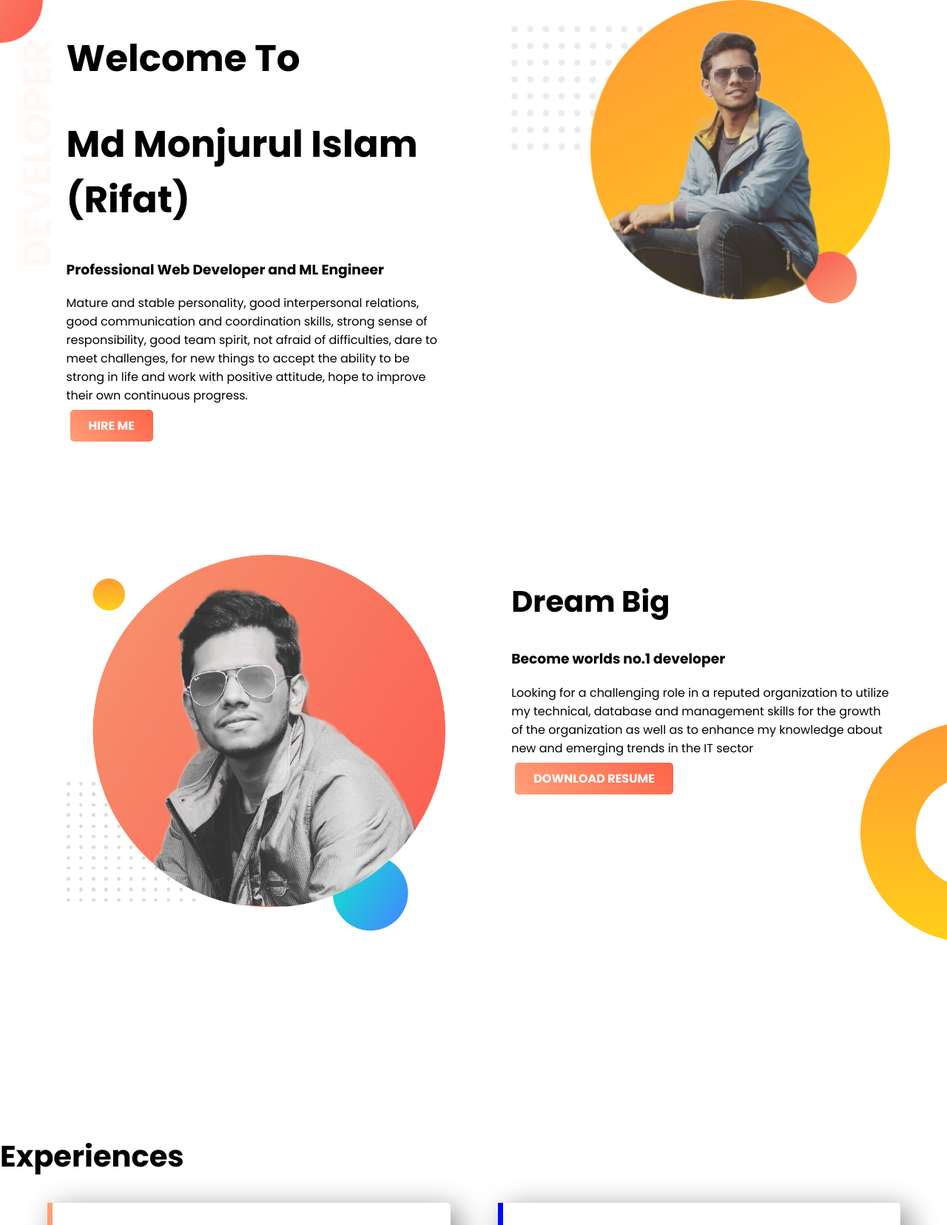
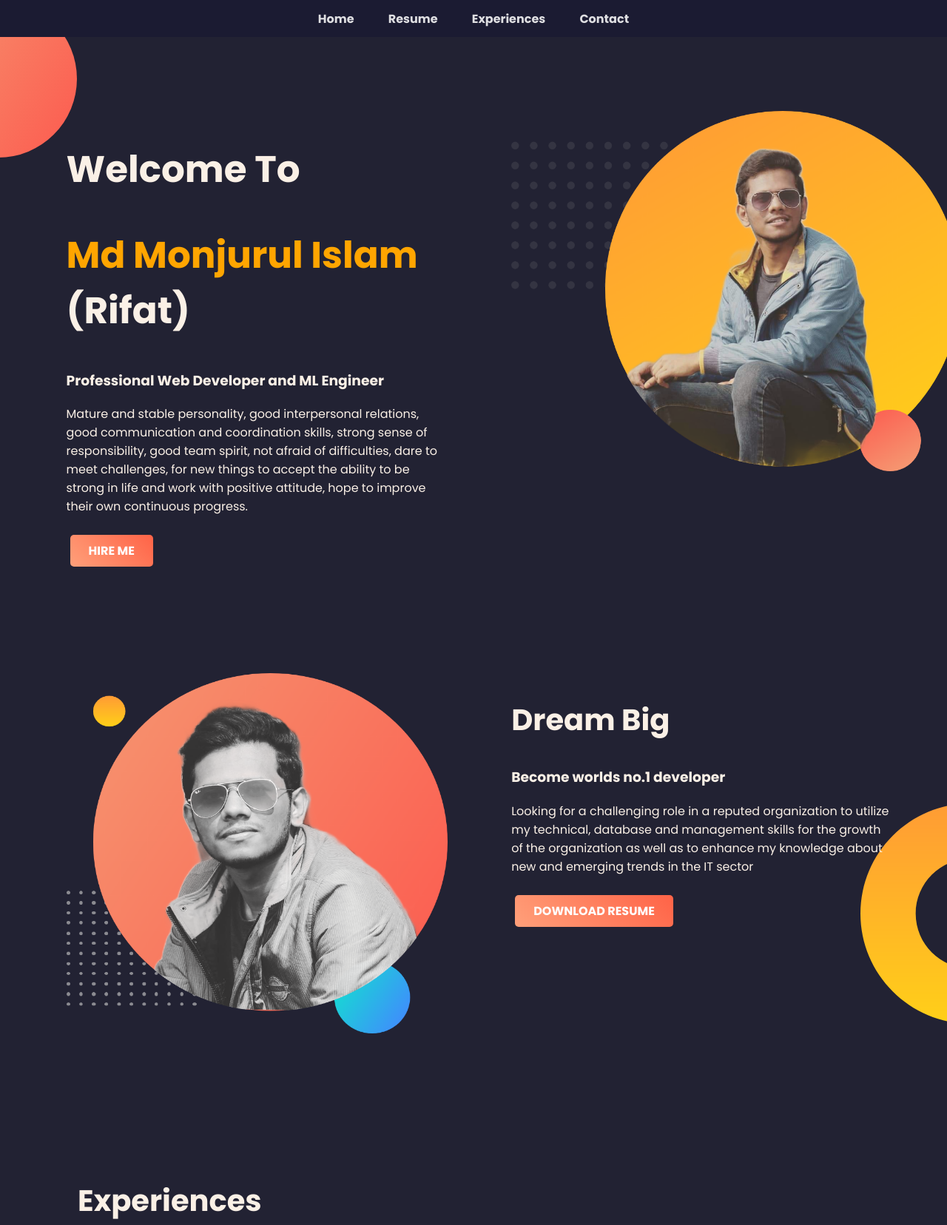
Before and after one commit to rifat3165/portfolio, a plain HTML site: page index.html in a window 1280 px wide. Shown: the top 1656 px of the page at 74% size. Drawn offline with Linux system fonts and the light colour scheme.

Commit message:
update my portfolio

```diff
--- a/index.html
+++ b/index.html
@@ -8,26 +8,45 @@
     <link rel="preconnect" href="https://fonts.gstatic.com" crossorigin>
     <link href="https://fonts.googleapis.com/css2?family=Poppins:ital,wght@0,100;0,200;0,300;0,400;0,500;0,600;0,700;0,800;0,900;1,100;1,200;1,300;1,400;1,500;1,600;1,700;1,800;1,900&display=swap" rel="stylesheet">
     <link rel="stylesheet" href="style.css">
+    <link rel="stylesheet" href="https://cdnjs.cloudflare.com/ajax/libs/font-awesome/5.15.3/css/all.min.css">
+    <script src="https://kit.fontawesome.com/a076d05399.js" crossorigin="anonymous"></script>
+
+    <script src="main.js"></script>
 </head>
+
 <body>
-    <section class="top-banner">
+    <header>
+        <nav>
+            <ul>
+                <li><a href="#home">Home</a></li>
+                <li><a href="#body">Resume</a></li>
+                <li><a href="#experience">Experiences</a></li>
+                <li><a href="#contact">Contact</a></li>
+            </ul>
+        </nav>
+    </header>
+
+    <div class="background">
+        <section class="top-banner" id="home">
             <div class="half-width">
                 <h1>Welcome To</h1>
-            <h1><span class="class="orange-highlight"">Md Monjurul Islam </span>(Rifat)</h1>
+                <h1><span class="orange-highlight"">Md Monjurul Islam </span>(Rifat)</h1>
                 <h3>Professional Web Developer and ML Engineer</h3>
                 <p>Mature and stable personality, good interpersonal relations, good communication and coordination skills, strong
                     sense of responsibility, good team spirit, not afraid of difficulties, dare to meet challenges, for new things to accept
                     the ability to be strong in life and work with positive attitude, hope to improve their own continuous progress.</p>
-
+                <div class="button">
                     <a class="link-button" target="_blank" href="https://www.linkedin.com/in/md-monjurul-islam-288310150/">HIRE ME</a>
                 </div>
+            </div>
             <div class="half-width">
-            <img src="images/profile1.png" alt="Profile1">
+                <img src="images/profile1.png" alt="Profile1" id="first-img">
             </div>
         </section>
-    <section class="dream-area">
+
+        <section class="dream-area" id="body">
             <div class="half-width">
-            <img src="images/profile6.png" alt="">
+                <img src="images/profile6.png" alt="" id="second-img">
             </div>
             <div class="half-width">
                 <h2>Dream Big</h2>
@@ -35,11 +54,15 @@
                 <p>Looking for a challenging role in a reputed organization to utilize my technical, database and management skills
                     for the growth of the organization as well as to enhance my knowledge about new and emerging trends in the IT
                     sector</p>
+
+                <div class="button">
                     <a class="link-button" target="_blank" href="images/CV - Md Monjurul Islam New.pdf">DOWNLOAD RESUME</a>
                 </div>
+            </div>
         </section>
-    <section class="experience-area">
-        <h2>Experiences</h2>
+
+        <section class="experience-area" id="experience">
+            <h2 id="exp-size">Experiences</h2>
             <div class="half-width single-experience" id="full-stack">
                 <h2>Full stack Web developer</h2>
                 <h3 class="orange-highlight">2021 | continue</h3>
@@ -51,8 +74,40 @@
                 <p>hasdhfdkjfdsaghfkdajfsdhfdjsgdsjfghdfkgjdfhvjdfhdsjbvdhfv</p>
             </div>
         </section>
+
+        <section class="contact" id="contact">
+            <div class="half-width">
+                <h2>Contact</h2>
+
+                <h3 class="orange-highlight">Facebook</h3>
+                <div class="button">
+                    <a class="icon" target="_blank" href="https://www.facebook.com/Mrifat.mrsp/"><i class="fab fa-facebook-square facebook-icon f-icon"></i>
+                        Connect with Facebook
+                    </a>
+                </div>
+                <h3 class="orange-highlight">LinkedIn</h3>
+                <div class="button">
+                    <a class="icon" target="_blank" href="https://www.linkedin.com/in/md-monjurul-islam-288310150/"><i class="fab fa-linkedin f-icon"></i>
+
+                        Connect with LinkedIn
+                    </a>
+                </div>
+                <h3 class="orange-highlight">Email</h3>
+                <div class="button">
+                    <a class="icon" target="_blank" href="mailto:monjurul15-11985@diu.edu.bd"><i class="fas fa-envelope f-icon"></i>
+                        Send a Mail
+                    </a>
+                </div>
+            </div>
+
+            <div class="half-width">
+                <img src="images/profile2.png" alt="" id="third-img">
+            </div>
+        </section>
+
         <footer>
             <p>All Rights Reserved: Md Monjurul Islam</p>
         </footer>
+    </div>
 </body>
 </html>
--- a/style.css
+++ b/style.css
@@ -1,7 +1,65 @@
 body {
     font-family: 'Poppins', sans-serif;
     margin: 0;
+    padding; 0;
+    color: linen;
+    background-color: rgb(20, 30, 40);
+
 }
+header{
+    width: 100%;
+    height: 50px;
+    background-color: #1b1b32;
+    display: flex;
+    justify-content: space-between;
+    align-items: center;
+    position: fixed;
+    top: 0;
+}
+nav{
+    width: 50%;
+    max-width: 500px;
+    height: 50px;
+    margin: 0 auto;
+    display: block;
+}
+nav > ul{
+    display: flex;
+    justify-content: space-evenly;
+    flex-wrap: wrap;
+    align-items: center;
+    padding-inline-start: 0;
+    margin-block: 0;
+    height: 100%;
+}
+nav > ul > li{
+    color: #dfdfe2;
+    margin: 0 0.2rem;
+    padding: 0.2rem;
+    display: block;
+    font-weight: 700;
+}
+nav > ul > li:hover{
+    background-color: #dfdfe2;
+    color: #1b1b32;
+    cursor: pointer;
+}
+li > a {
+    color: inherit;
+    text-decoration: none;
+}
+
+.background{
+    background: radial-gradient(
+        closest-corner circle at 0% 0%,
+        #ccc,
+        #ccc 20%,
+        #445 21%,
+        #223 100%
+      );
+  }
+
+
 h1{
     font-size: 50px;
 }
@@ -20,19 +78,44 @@ h2{
 .half-width img{
     width: 100%;
 }
+#first-img{
+    width: 607px;
+    height: 487px;
+}
+#second-img{
+    width: 515px;
+    height: 487px;
+}
+#third-img{
+    width: 607px;
+    height: 487px;
+}
 .top-banner{
-    background-image: url("images/top-banner.png");
+    background-image: url("images/exp-bg.png");
     background-repeat: no-repeat;
+    padding-top: 150px;
 }
 .dream-area{
     background-image: url("images/dream-bg.png");
     background-repeat: no-repeat;
     background-position: right;
+    padding-bottom: 50px;
+}
+.contact{
+    padding-bottom: 0px;
 }
 section{
+    width: 100%;
+    margin: 0 auto 10px auto;
     height: 600px;
     padding-bottom: 150px;
 }
+
+.button{
+    margin: 35px 0px;
+
+}
+
 .link-button{
     text-decoration: none;
     border-radius: 5px;
@@ -46,7 +129,10 @@ section{
     box-shadow: 10px 10px 40px gray;
     border-radius: 5px;
     height: 80%;
-    background-color: white;
+    //background-color: white;
+}
+#exp-size{
+    margin-left: 105px;
 }
 .experience-area{
     background-image: url("images/exp-bg.png");
@@ -63,7 +149,29 @@ section{
     border-image: linear-gradient(180deg, blue, cyan);
     border-image-slice: 1;
 }
+
+.icon {
+    border-radius: 5px;
+    margin: 5px 5px;
+    padding: 10px 25px;
+    color: rgb(16, 15, 15);
+    background-color: #ccc;
+    font-weight: 700;
+    text-decoration: none;
+}
+.f-icon {
+    margin-right: 10px;
+
+}
+
 footer p{
     text-align: center;
     font-size: 12px;
 }
+
+
+@media (prefers-reduced-motion: no-preference) {
+    * {
+      scroll-behavior: smooth;
+    }
+  }
```
Also changed, not shown: main.js (added, +15 -0 lines). Lines whose indentation alone changed are shown as unchanged.
